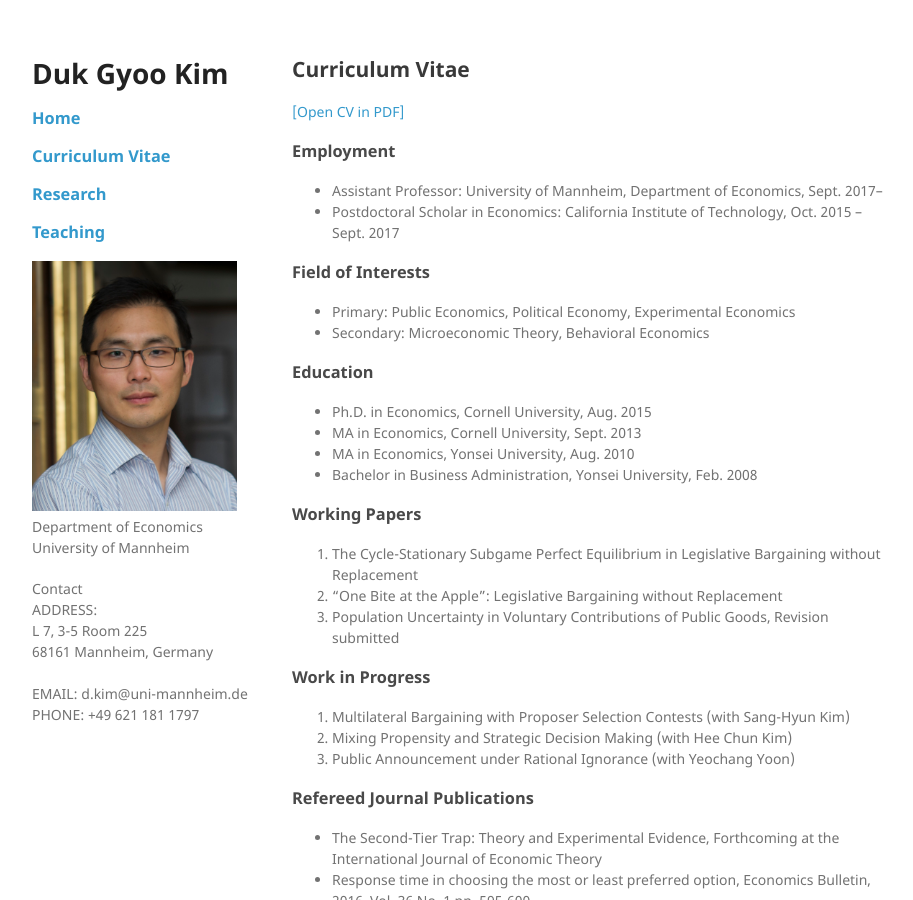
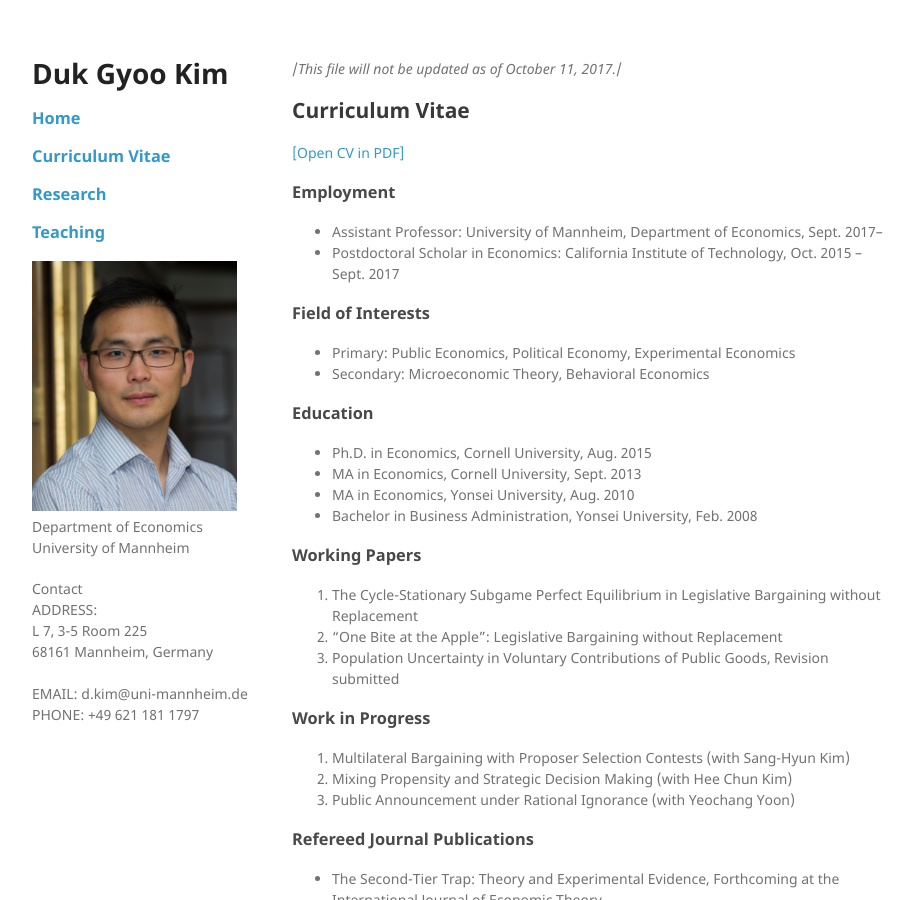
Before and after one commit to kimdukgyoo/kimdukgyoo.github.io, a Jekyll site: the page built from cv.md, in a window 1280 px wide and 900 px high. Shown: the whole window, without its empty margins (178-1091 px from the left). Built offline with Jekyll 4.4.1, drawn with Linux system fonts in a browser that asks for light colours; our own code applies the rules of GitHub Pages for plain Markdown files.

Commit message:
Update cv.md

```diff
--- a/cv.md
+++ b/cv.md
@@ -1,3 +1,5 @@
+/*This file will not be updated as of October 11, 2017.*/
+
 ## Curriculum Vitae
 
 <a href="http://people.hss.caltech.edu/~dgkim/CV-DukGyooKim.pdf" target="_blank">[Open CV in PDF]</a>
```
